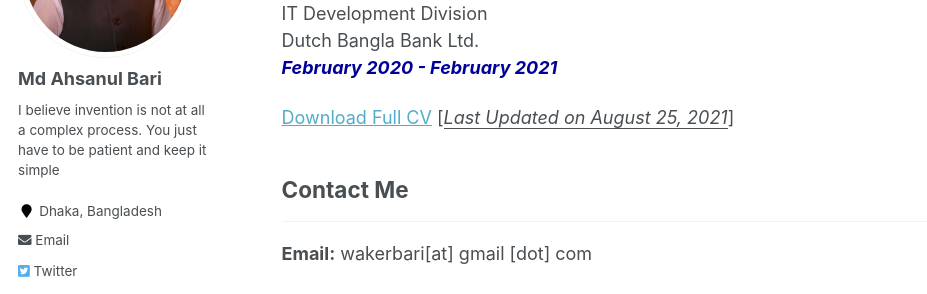
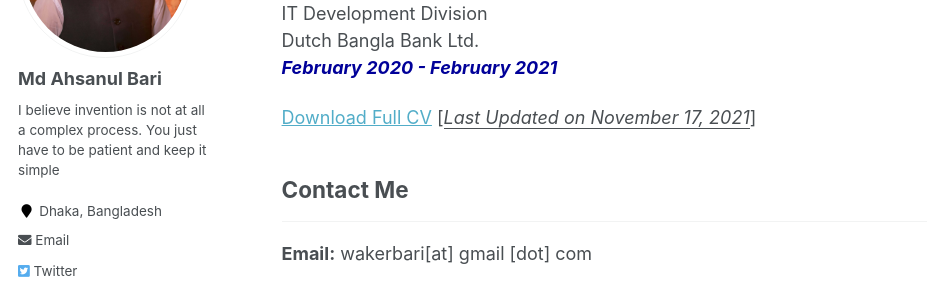
Before and after one commit to GProDevik/AhsanulBariRomih, a Jekyll site: the page built from _pages/cv.md, in a window 1280 px wide and 900 px high, scrolled down 478 px. Shown: the part 153-447 px from the top of the window, without its empty margins (0-927 px from the left). Built offline with Jekyll 4.4.1, drawn with Linux system fonts in a browser that asks for light colours.

Commit message:
Update cv.md

```diff
--- a/_pages/cv.md
+++ b/_pages/cv.md
@@ -26,7 +26,7 @@
 Dutch Bangla Bank Ltd.<br />
 <i style='color:#000099;'>**February 2020 - February 2021**</i>
 
-[Download Full CV](https://ahsanulbariromi/ahsanul-bari.github.io/files/CVAhsanulBariRomi.pdf) [<ins>*Last Updated on August 25, 2021*</ins>]
+[Download Full CV](https://ahsanulbariromi/ahsanul-bari.github.io/files/CVAhsanulBariRomi.pdf) [<ins>*Last Updated on November 17, 2021*</ins>]
 
 ## Contact Me
 -------------
```
